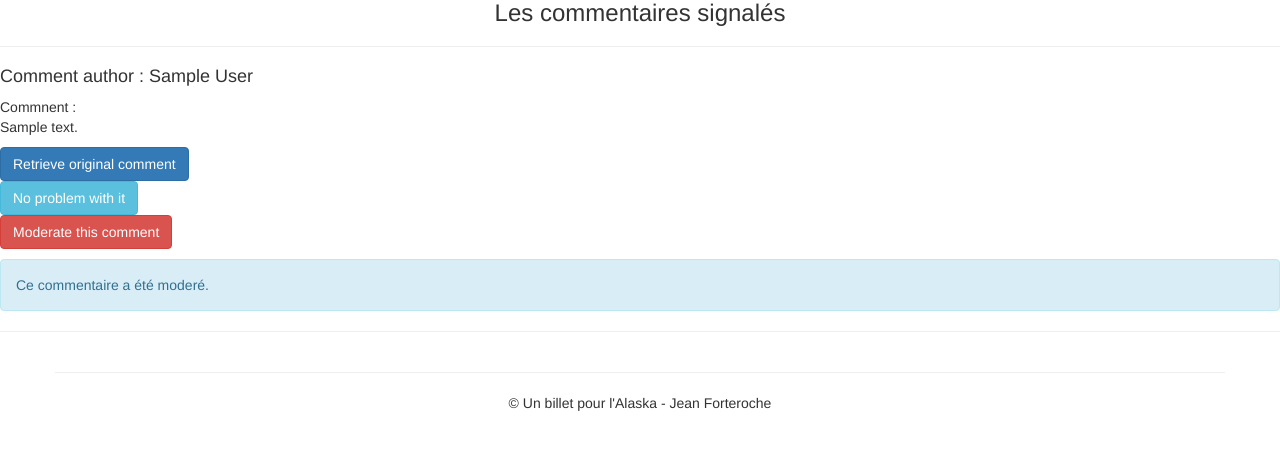
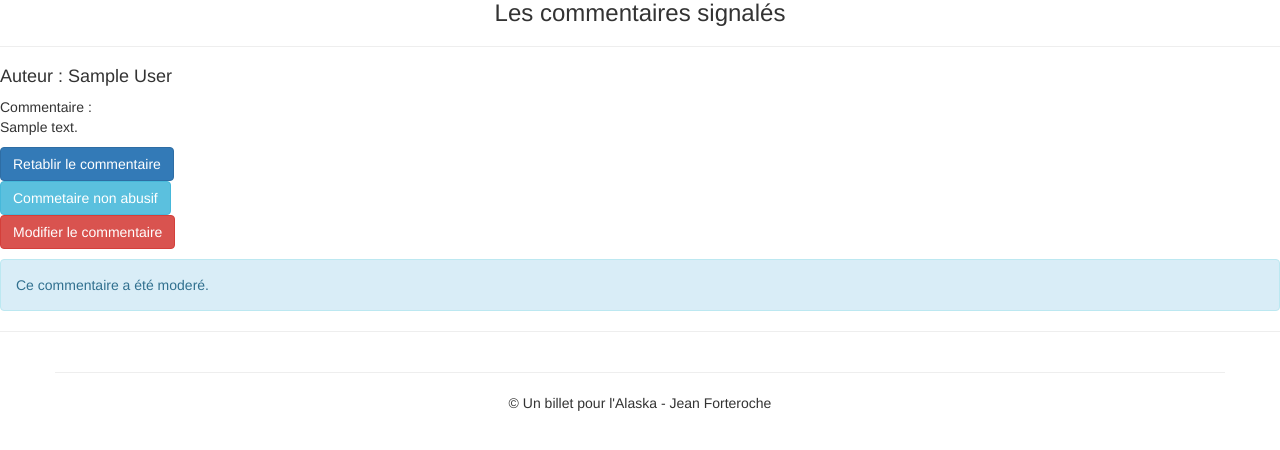
Before and after one commit to tdimnet/Projet-Blog-MVC, a PHP site: template Vue/Admin/abusive.php in a window 1280 px wide. Shown: the part 20-470 px from the top of the page. Run offline with PHP 8.4, Linux system fonts and the light colour scheme; the template is opened without the code that fills it: most values are stand-ins (such as "Sample title", 1, 10 or a date in 2020); data that the repository does not hold is empty.

Commit message:
New wording for the index admin panel

```diff
--- a/Vue/Admin/abusive.php
+++ b/Vue/Admin/abusive.php
@@ -3,11 +3,11 @@
 <?php
 foreach ($signaledComments as $comment) { ?>
   <h4>
-    Comment author : <?php echo $comment->getFull_name() ?>
+    Auteur : <?php echo $comment->getFull_name() ?>
     <br>
   </h4>
   <p>
-    Commnent :
+    Commentaire :
     <br>
     <?php echo $comment->getComment(); ?>
   </p>
@@ -16,21 +16,21 @@ foreach ($signaledComments as $comment) { ?>
     class="btn btn-primary"
     href="?Controller=Admin&&Action=unmoderateComment&&id=<?php echo $comment->getId(); ?>"
     >
-      Retrieve original comment
+      Retablir le commentaire
     </a>
     <br>
     <a
     class="btn btn-info"
     href="?Controller=Admin&&Action=unsignalComment&&id=<?php echo $comment->getId(); ?>"
     >
-      No problem with it
+      Commetaire non abusif
     </a>
     <br>
     <a
     class="btn btn-danger"
     href="?Controller=Admin&&Action=moderateComment&&id=<?php echo $comment->getId(); ?>"
     >
-      Moderate this comment
+      Modifier le commentaire
     </a>
   </p>
   <?php
```
Also changed, not shown: Vue/Admin/articles.php (+4 -4 lines), Vue/Admin/comments.php (+4 -4 lines).
